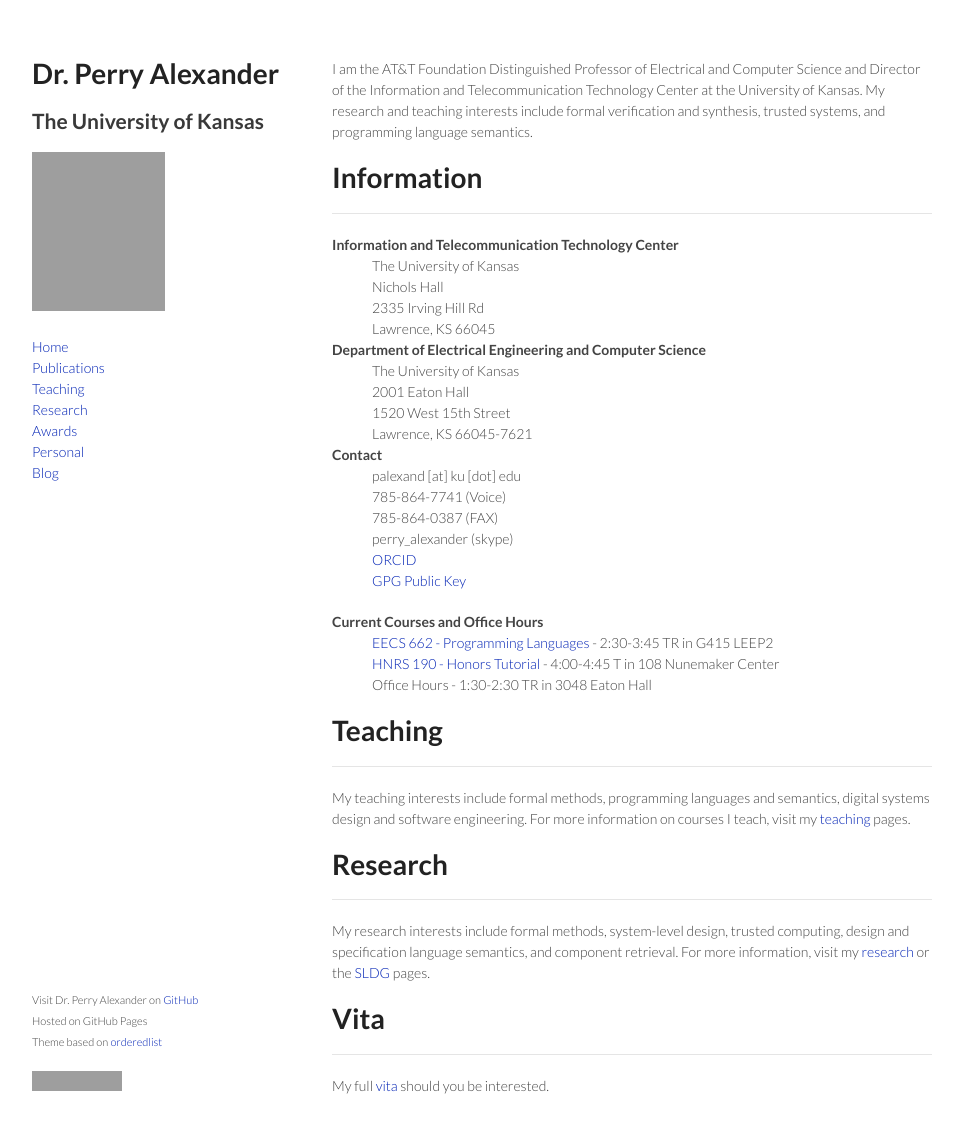
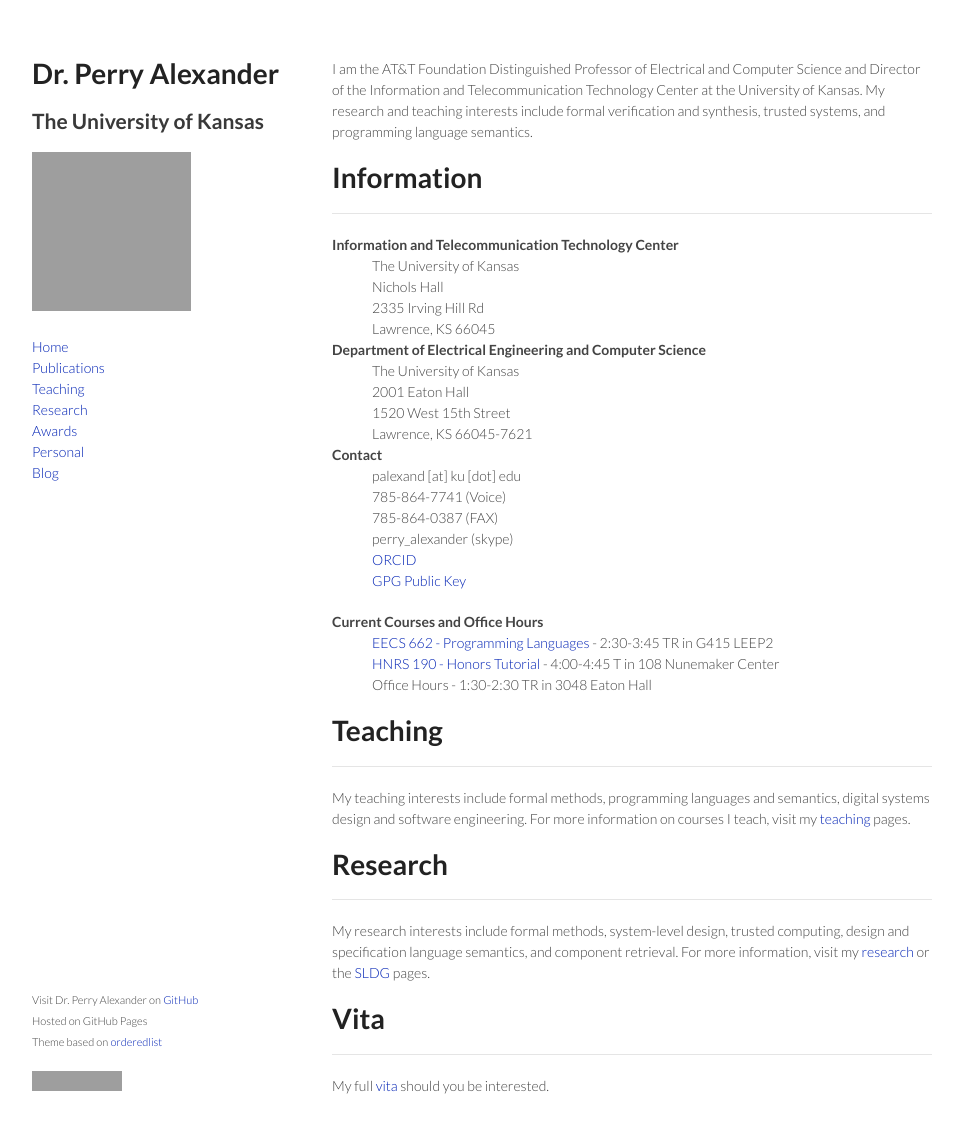
Before and after one commit to palexand/palexand.github.io, a Jekyll site: the page built from index.md, in a window 1280 px wide and 1166 px high. Shown: the top 1133 px of the window, without its empty margins (158-1121 px from the left). Built offline with Jekyll 4.4.1, drawn with Linux system fonts in a browser that asks for light colours; grey boxes are pictures that could not be loaded.

Commit message:
resixing photo

```diff
--- a/_layouts/frontpage.html
+++ b/_layouts/frontpage.html
@@ -18,7 +18,7 @@
         <h1>{{ site.title }}</h1>
         <h2>{{ site.subtitle }}</h2>
 
-	<img src="{{ site.baseurl }}/images/Alexander_Perry.jpg" alt="Perry Alexander" height=159 width=133>
+	<img src="{{ site.baseurl }}/images/Alexander_Perry.jpg" alt="Perry Alexander" height=159 width=159>
 
         <p></p>
 	<a href="{{ site.baseurl }}/">Home</a><br>
```
